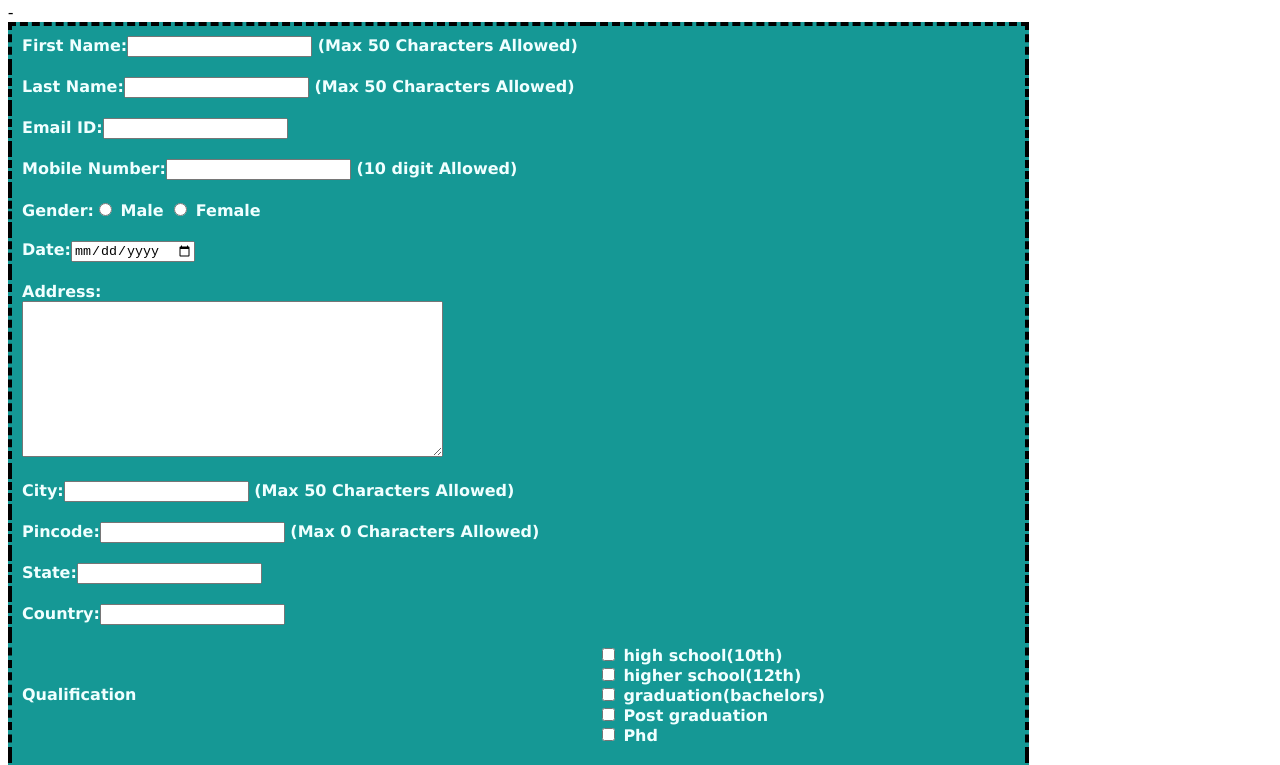
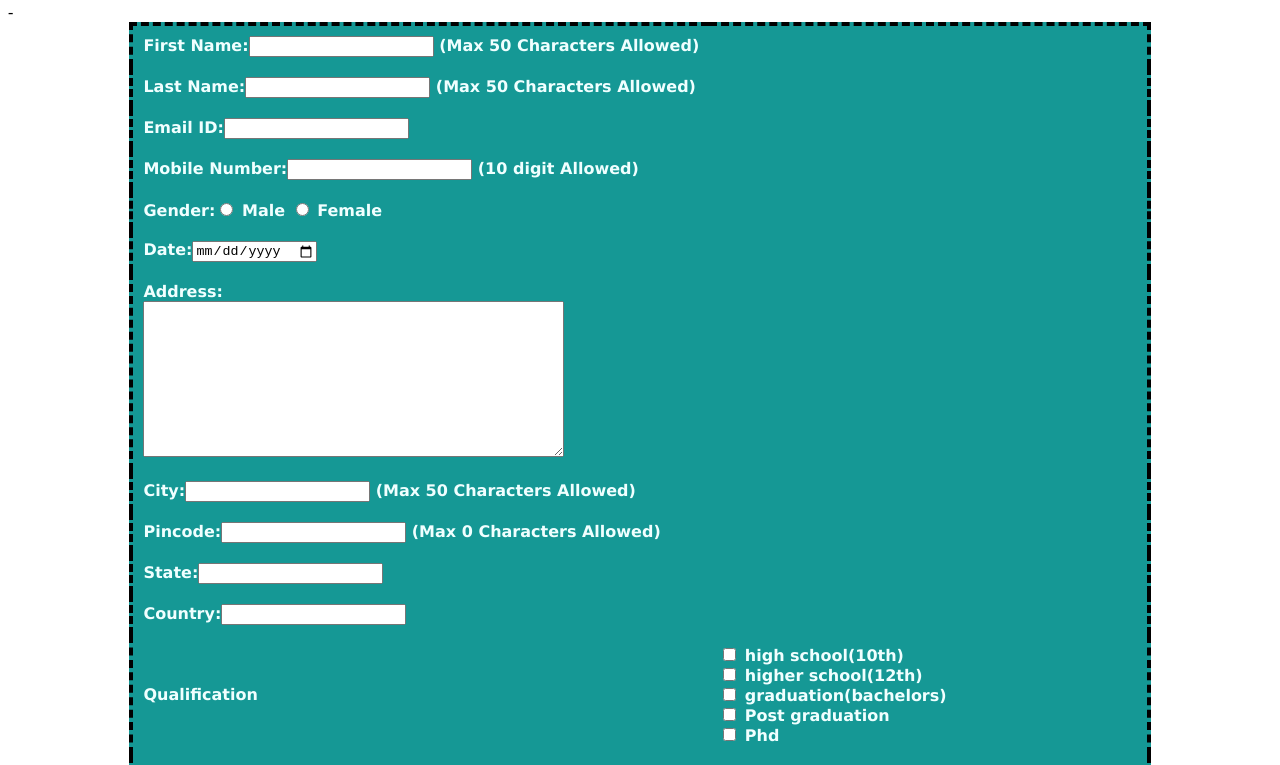
Before and after one commit to Uwusysh/form.css, a plain HTML site: page index.html in a window 1280 px wide. Shown: the part 64-829 px from the top of the page. Drawn offline with Linux system fonts and the light colour scheme.

Commit message:
Update index.html

```diff
--- a/index.html
+++ b/index.html
@@ -9,8 +9,8 @@
 </head>
 <body>
     <h2>Student Registeration Form</h2>
-    <table cellpadding="10" table-align="center">
-
+   <table>
+        <table align="center" cellpadding="10"
                 <tr>
             <td>First Name:<input type="text" name="text" maxlength="50">
             (Max 50 Characters Allowed)</td>
```
